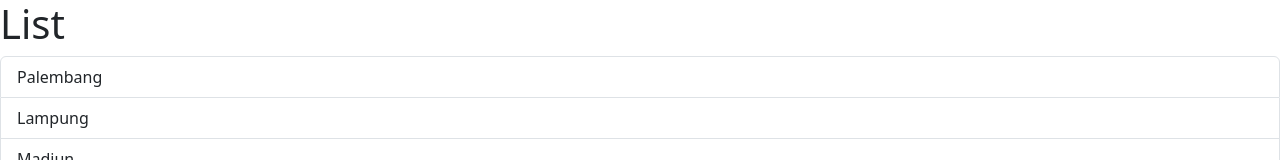
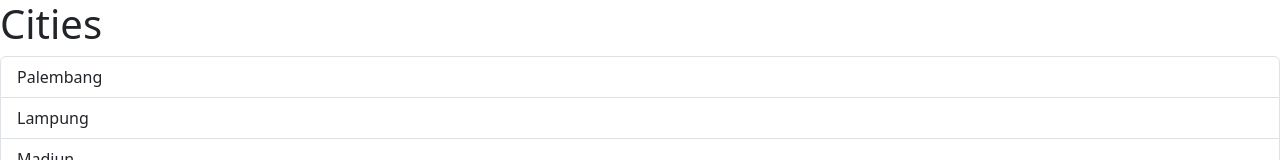
Before and after one commit to teguhhartono123/react-wtih-mosh, a React (Vite) app: page / in a window 1280 px wide. Shown: the top 160 px of the page. Built offline with nearby package versions, Linux system fonts and the light colour scheme.

Commit message:
list item active

```diff
--- a/package.json
+++ b/package.json
@@ -11,6 +11,7 @@
   },
   "dependencies": {
     "bootstrap": "^5.3.8",
+    "firebase": "^12.4.0",
     "react": "^19.1.1",
     "react-dom": "^19.1.1"
   },
--- a/src/App.tsx
+++ b/src/App.tsx
@@ -1,7 +1,14 @@
 import ListGroup from "./components/ListGroup";
 
+ let items = [
+    'Palembang',
+    'Lampung',
+    'Madiun',
+    'Bali',
+    'Jakarta'];
+
 function App() {
-  return <div><ListGroup /></div>;
+  return <div><ListGroup items={items} heading="Cities"/></div>;
 }
 
 export default App;
--- a/src/components/ListGroup.tsx
+++ b/src/components/ListGroup.tsx
@@ -1,18 +1,19 @@
 import { useState } from "react";
 
-function ListGroup(){
-  let items = [
-    'Palembang',
-    'Lampung',
-    'Madiun',
-    'Bali',
-    'Jakarta'];
+
+interface Props {
+  items: string [];
+  heading: string;
+}
+
+function ListGroup({items, heading}: Props){
+
 
     const [selectedIndex, setSelectedIndex] = useState (-1);
 
     return(
       <>
-        <h1>List</h1>
+        <h1>{heading}</h1>
         {items.length === 0 && <p>No items found</p>}
             <ul className="list-group">
               {items.map((item, index) => (
```
Also changed, not shown: src/firebase.js (added), 1 other file (tests, documents, lock files or other folders).
